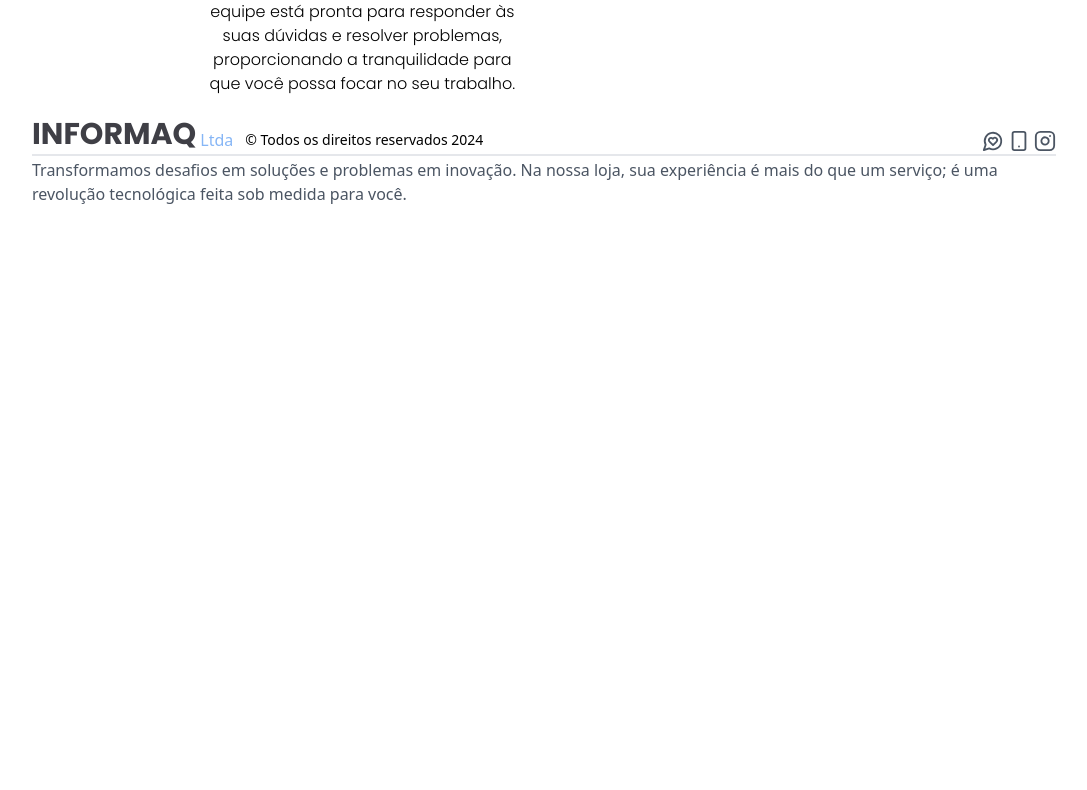
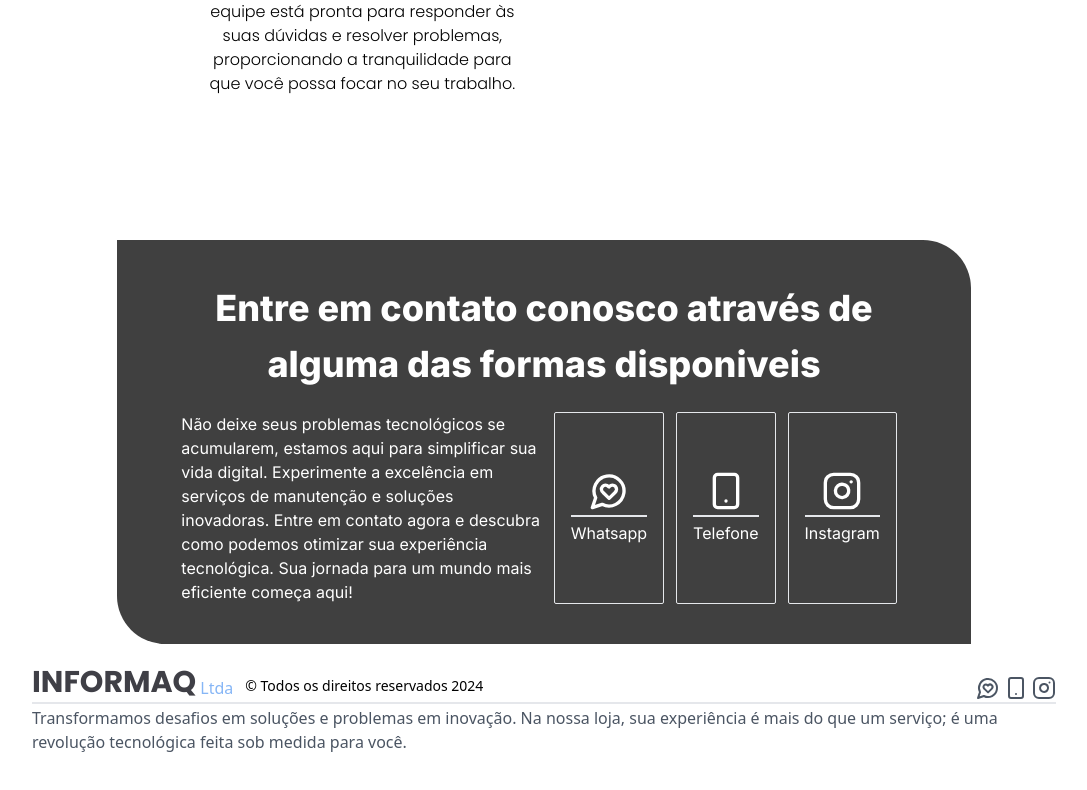
Before and after one commit to julioceno/informaq, a React (Vite) app: page / in a window 1280 px wide. Shown: the part 4348-5138 px from the top of the page, without its empty margins (96-1183 px from the left). Before the commit the page ends 4594 px from the top, so only its background shows below. Built offline with nearby package versions, Linux system fonts and the light colour scheme.

Commit message:
[feature]: create contact section

```diff
--- a/src/App.tsx
+++ b/src/App.tsx
@@ -1,5 +1,6 @@
 import {
   About,
+  Contact,
   Footer,
   Header,
   MainSection,
@@ -30,6 +31,9 @@ export default function App() {
         <section id="about">
           <About />
         </section>
+        <section id="contact">
+          <Contact />
+        </section>
       </main>
 
       <Footer />
--- /dev/null
+++ b/src/components/About/Feature.tsx
@@ -0,0 +1,19 @@
+import { ReactNode } from "react";
+
+export interface FeatureProps {
+  icon: ReactNode;
+  title: string;
+  paragraph: string;
+}
+
+export function Feature({ icon, paragraph, title }: FeatureProps) {
+  return (
+    <div className="flex flex-col  justify-start items-center font-poppins">
+      <div className="h-14 md:h-16 w-14 md:w-16 bg-main-blue/15 flex justify-center items-center rounded-full">
+        {icon}
+      </div>
+      <h3 className="font-extrabold text-base md:text-xl">{title}</h3>
+      <p className="font-light text-center text-sm md:text-base">{paragraph}</p>
+    </div>
+  );
+}
--- a/src/components/About/index.tsx
+++ b/src/components/About/index.tsx
@@ -1,26 +1,8 @@
 import { Clock, Cloud, Headphones } from "lucide-react";
-import { ReactNode } from "react";
 import DoubleQuatationMarks from "../../../public/double-quatation-marks.svg";
+import { Feature, FeatureProps } from "./Feature";
 
-interface Props {
-  icon: ReactNode;
-  title: string;
-  paragraph: string;
-}
-
-function Feature({ icon, paragraph, title }: Props) {
-  return (
-    <div className="flex flex-col  justify-start items-center font-poppins">
-      <div className="h-14 md:h-16 w-14 md:w-16 bg-main-blue/15 flex justify-center items-center rounded-full">
-        {icon}
-      </div>
-      <h3 className="font-extrabold text-base md:text-xl">{title}</h3>
-      <p className="font-light text-center text-sm md:text-base">{paragraph}</p>
-    </div>
-  );
-}
-
-const features: Props[] = [
+const features: FeatureProps[] = [
   {
     icon: <Clock className="text-main-blue size-8 md:size-10" />,
     title: "Velocidade",
--- /dev/null
+++ b/src/components/Contact/index.tsx
@@ -0,0 +1,36 @@
+import { motion } from "framer-motion";
+import { contacts } from "../../utils";
+
+export function Contact() {
+  return (
+    <div className="flex flex-col gap-5 font-inter bg-neutral-700 w-10/12 mx-auto rounded-tr-6xl rounded-bl-6xl p-2 pt-5 pb-10 md:py-10 md:px-16 ">
+      <h2 className=" text-2xl sm:text-3xl md:text-4xl 2xl:text-5xl font-extrabold text-center text-white">
+        Entre em contato conosco através de alguma das formas disponiveis
+      </h2>
+      <div className="grid grid-cols-1 md:grid-cols-2">
+        <p className="text-white text-center md:text-start">
+          Não deixe seus problemas tecnológicos se acumularem, estamos aqui para
+          simplificar sua vida digital. Experimente a excelência em serviços de
+          manutenção e soluções inovadoras. Entre em contato agora e descubra
+          como podemos otimizar sua experiência tecnológica. Sua jornada para um
+          mundo mais eficiente começa aqui!
+        </p>
+        <div className="flex flex-wrap gap-3 justify-center">
+          {contacts.map(({ href, icon: Icon, label }, index) => (
+            <motion.a
+              href={href}
+              target="_blank"
+              className="rounded-sm flex flex-col gap-1 p-4 items-center justify-center border border-gray-200"
+              key={`${index}-${label}`}
+              whileHover={{ y: -2 }}
+            >
+              <Icon className="text-white size-10" />
+              <div className="border border-gray-200 w-full" />
+              <p className="text-white text-base">{label}</p>
+            </motion.a>
+          ))}
+        </div>
+      </div>
+    </div>
+  );
+}
--- a/src/components/footer/index.tsx
+++ b/src/components/Footer/index.tsx
@@ -1,21 +1,5 @@
-import { Instagram, MessageCircleHeart, Smartphone } from "lucide-react";
 import { useEffect, useState } from "react";
-import { SocialMediaEnum } from "../../commom";
-
-const links = [
-  {
-    icon: <MessageCircleHeart size={22} className="text-gray-600" />,
-    href: SocialMediaEnum.WHATSAPP,
-  },
-  {
-    icon: <Smartphone size={22} className="text-gray-600" />,
-    href: SocialMediaEnum.TELPHONE_REDIRECT,
-  },
-  {
-    icon: <Instagram size={22} className="text-gray-600" />,
-    href: SocialMediaEnum.INSTAGRAM,
-  },
-];
+import { contacts } from "../../utils";
 
 export function Footer() {
   const [year, setYear] = useState<number>();
@@ -38,9 +22,9 @@ export function Footer() {
         </div>
         <div className="flex flex-col md:flex-row-reverse w-full justify-between">
           <div className="flex gap-1 self-end">
-            {links.map((link) => (
-              <a href={link.href} target="_blank">
-                {link.icon}
+            {contacts.map(({ href, icon: Icon }) => (
+              <a href={href} target="_blank">
+                <Icon className="text-gray-600 size-6" />
               </a>
             ))}
           </div>
--- a/src/components/Header/useMenuList.tsx
+++ b/src/components/Header/useMenuList.tsx
@@ -23,7 +23,7 @@ export const useMenuList = (): MenuItem[] => {
     {
       icon: <Send size={20} />,
       label: "Contato",
-      href: "#",
+      href: "#contact",
     },
     {
       icon: <MapPinned size={20} />,
--- a/src/components/index.ts
+++ b/src/components/index.ts
@@ -1,5 +1,6 @@
 export * from "./About";
+export * from "./Contact";
+export * from "./Footer";
 export * from "./Header";
 export * from "./MainSection";
 export * from "./PresentationService";
-export * from "./footer";
--- /dev/null
+++ b/src/utils/contacts.tsx
@@ -0,0 +1,31 @@
+import {
+  Instagram,
+  LucideProps,
+  MessageCircleHeart,
+  Smartphone,
+} from "lucide-react";
+import { SocialMediaEnum } from "../commom";
+
+interface Props {
+  icon: React.FC<LucideProps>;
+  href: SocialMediaEnum;
+  label: string;
+}
+
+export const contacts: Props[] = [
+  {
+    icon: MessageCircleHeart,
+    href: SocialMediaEnum.WHATSAPP,
+    label: "Whatsapp",
+  },
+  {
+    icon: Smartphone,
+    href: SocialMediaEnum.TELPHONE_REDIRECT,
+    label: "Telefone",
+  },
+  {
+    icon: Instagram,
+    href: SocialMediaEnum.INSTAGRAM,
+    label: "Instagram",
+  },
+];
--- a/src/utils/index.ts
+++ b/src/utils/index.ts
@@ -0,0 +1 @@
+export * from "./contacts";
```
